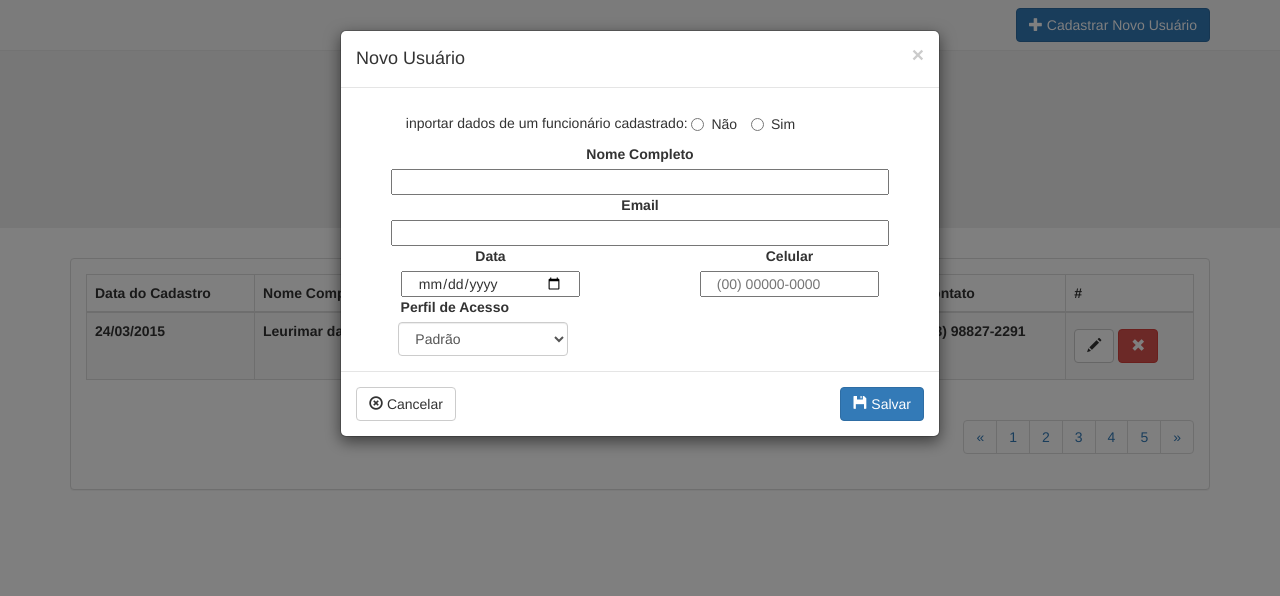
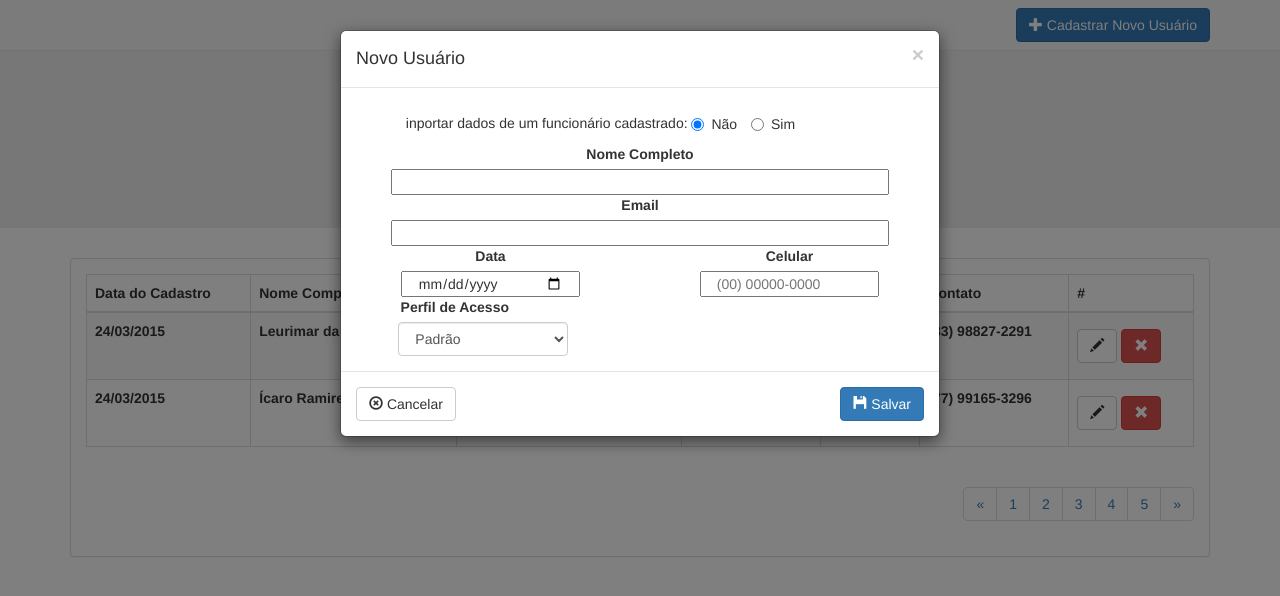
Before and after one commit to icaroramiires/task_CRUD_Lista_Usuarios, a website: page app/index.html in a window 1280 px wide. Both pictures are taken after a click on the button "Cadastrar Novo Usuário". Drawn offline with Linux system fonts and the light colour scheme.

Commit message:
add checked radio button

```diff
--- a/app/controllers/usuario.controller.js
+++ b/app/controllers/usuario.controller.js
@@ -6,6 +6,7 @@ function UsuarioController(toastr) {
     let vm = this;
     vm.perfis = ["Administrador", "Padrão"];
     vm.perfilInicial = vm.perfis[1];
+    vm.required = true;
 
     vm.usuarios = [{
         id: 0,
@@ -15,10 +16,18 @@ function UsuarioController(toastr) {
         perfil: "Administrador",
         status: "Ativo",
         telefone: "(83) 98827-2291"
+    }, {
+        id: 1,
+        dataRegistro: new Date("2015-03-24"),
+        nome: "Ícaro Ramires",
+        email: "icarobsi@hotmail.com",
+        perfil: "Padrão",
+        status: "Pendente",
+        telefone: "(77) 99165-3296"
     }];
 
 
-    let id = 0;
+    let id = 1;
     vm.cadastrar = cadastrar;
 
     function cadastrar(usuario) {
--- a/app/index.html
+++ b/app/index.html
@@ -24,7 +24,7 @@
                             <div class="radio col-md-10 col-md-offset-1">
                                 inportar dados de um funcionário cadastrado:
                                 <label class="radio-inline">
-                                    <input type="radio" name="opcao" data-ng-required="required" id="inlineRadio1" value="nao" data-ng-model="opcao"> Não
+                                    <input type="radio" name="opcao" data-ng-required="required" id="inlineRadio1" value="nao" data-ng-model="opcao" data-ng-checked="true"> Não
                                 </label>
                                 <label class="radio-inline">
                                     <input type="radio" name="opcao" data-ng-required="required" id="inlineRadio2" value="sim" data-ng-model="opcao"> Sim
--- a/bower.json
+++ b/bower.json
@@ -21,6 +21,7 @@
     "tests"
   ],
   "dependencies": {
-    "angular": "^1.5.8"
+    "angular": "^1.5.8",
+    "angular-toastr": "^2.1.1"
   }
 }
```
